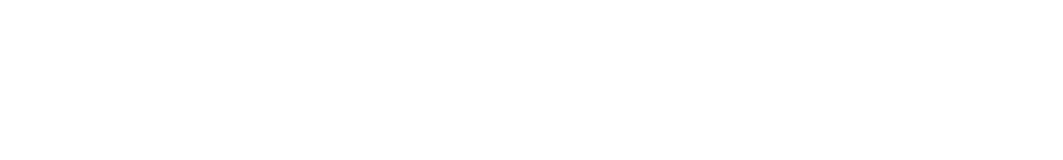
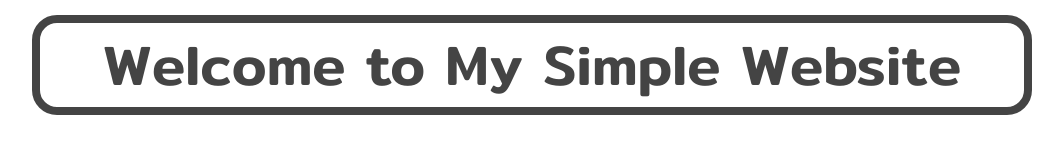
Before and after one commit to mo7mdws/mo7mdws.github.io, a plain HTML site: page index.html in a window 1280 px wide. Shown: the whole page, without its empty margins (108-1171 px from the left). Drawn offline with Linux system fonts and the light colour scheme.

Commit message:
Add title box

```diff
--- a/index.html
+++ b/index.html
@@ -5,8 +5,15 @@
 		<title>Mohammed Wissam</title>
 		<meta name="viewport" content="width=device-width, inital-scale=1.0">
 		<link rel="stylesheet" href="style.css">
+		<!-- FONTS -->
+		<link rel="preconnect" href="https://fonts.googleapis.com">
+		<link rel="preconnect" href="https://fonts.gstatic.com" crossorigin>
+		<link href="https://fonts.googleapis.com/css2?family=Mitr:wght@300;400;500&display=swap" rel="stylesheet">
 	</head>
 
 	<body>
+		<header class="box">
+			<h1 class="title">Welcome to My <span class="nobreak">Simple Website</span></h1>
+		</header>
 	</body>
 </html>
--- a/style.css
+++ b/style.css
@@ -4,8 +4,29 @@
 	box-sizing: border-box;
 }
 html {
-	font-size: 18px;
+	font-size: clamp(16px,5vw,28px);
 }
 body {
-	font-family: Arial, sans-serif;
+	font-family: "Mitr", Arial, sans-serif;
+	padding: 15px 0;
 }
+.nobreak {
+	white-space: nowrap;
+}
+.box {
+	width: 85%;
+	max-width: 1000px;
+	margin: 0 auto;
+	padding: 0.5rem;
+	border: 0.3rem solid #444444;
+	border-radius: 25px;
+}
+.title {
+	color: #444444;
+	text-align: center;
+	line-height: 1;
+}
+h1 {
+	font-size: 2rem;
+	font-weight: 500;
+}
```
